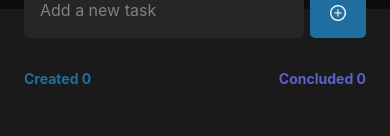
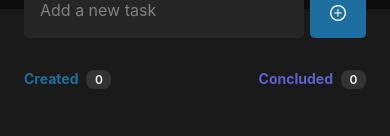
Before and after one commit to duckbox72/rn-todo-list, a React Native app: screen / in a window 390 px wide. Shown: the part 164-300 px from the top of the page. Built offline with nearby package versions, Linux system fonts and the light colour scheme.

Commit message:
counters added

```diff
--- a/src/screens/Home/index.tsx
+++ b/src/screens/Home/index.tsx
@@ -15,6 +15,7 @@ export function Home() {
 
   return (
     <View style={styles.container}>
+
       <View style={styles.titleBackground}>
         <View style={styles.titleContainer}>
           <Image
@@ -45,14 +46,33 @@ export function Home() {
         </TouchableOpacity>
       </View>
 
-      <View style={styles.countersContainer}>
-        <Text style={styles.counterCreated}>
-          Created 0
-        </Text>
-        <Text style={styles.counterConcluded}>
-          Concluded 0
-        </Text>
+      <View style={styles.gaugesContainer}>
+        <View style={styles.counterContainer}>
+          <Text style={styles.counterCreatedText}>
+            Created
+          </Text>
+          <View style={styles.counterValueContainer}>
+            <Text style={styles.counterValueText}>
+              0
+            </Text>
+          </View>
+        </View>
+
+        <View style={styles.counterContainer}>
+          <Text style={styles.counterConcludedText}>
+            Concluded
+          </Text>
+          <View style={styles.counterValueContainer}>
+            <Text style={styles.counterValueText}>
+              0
+            </Text>
+          </View>
+        </View>
       </View>
+
+      {/* <View style={}>
+
+      </View> */}
 
     </View>
   );
--- a/src/screens/Home/styles.ts
+++ b/src/screens/Home/styles.ts
@@ -60,8 +60,7 @@ export const styles = StyleSheet.create({
 
   },
 
-  countersContainer: {
-
+  gaugesContainer: {
     width: '100%',
 
     paddingLeft: 24,
@@ -73,13 +72,35 @@ export const styles = StyleSheet.create({
 
     marginBottom: 20,
   },
-  counterCreated: {
+  counterContainer: {
+    flexDirection: 'row',
+  },
+  counterCreatedText: {
     color: theme.colors.blueDark,
     fontWeight: 'bold',
-
   },
-  counterConcluded: {
+  counterConcludedText: {
     color: theme.colors.purpleDark,
     fontWeight: 'bold',
   },
+  counterValueContainer: {
+    width: 25,
+    height: 19,
+
+    alignItems: 'center',
+    justifyContent: 'center',
+
+    borderRadius: 8,
+    marginLeft: 8,
+
+    backgroundColor: theme.colors.gray400,
+  },
+  counterValueText: {
+    color: theme.colors.gray100,
+    fontSize: 12,
+    fontWeight: '600',
+  },
+
+
+
 });
```
